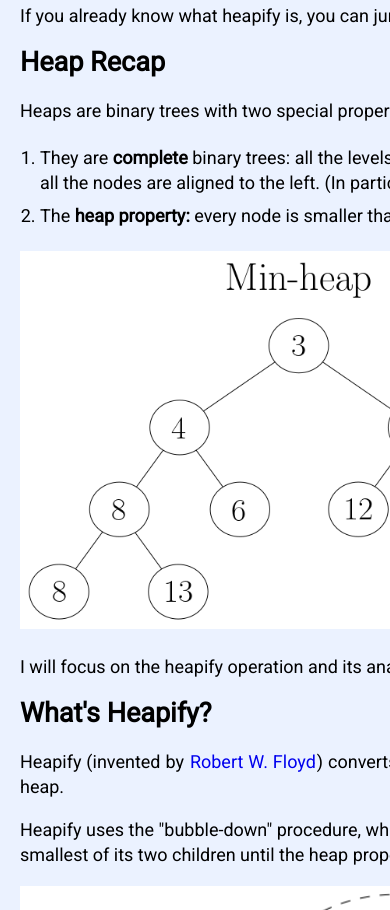
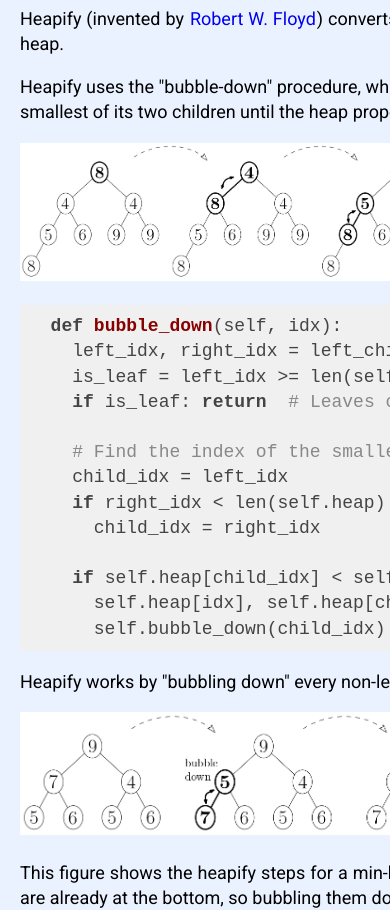
Before and after one commit to nmamano/nmamano-personal-site, a plain HTML site: page blog/heapifyanalysis.html in a window 390 px wide. Shown: the part 1090-2000 px from the top of the page. Drawn offline with Linux system fonts and the light colour scheme.

Commit message:
Blog adjustments

```diff
--- a/blog/heapifyanalysis.html
+++ b/blog/heapifyanalysis.html
@@ -64,7 +64,7 @@
       self.heap[idx], self.heap[child_idx] = self.heap[child_idx], self.heap[idx]
       self.bubble_down(child_idx)</code></pre>
 <p>Heapify works by "bubbling down" every non-leaf (internal) node, from bottom to top:</p>
-<p><img src="heapifyanalysis/steps.png" alt="Heapify steps" /></p>
+<p><img src="heapifyanalysis/steps.png" alt="Heapify steps" width="60%" height="60%" /></p>
 <p>This figure shows the heapify steps for a min-heap. The first tree is the initial state, which doesn't yet have the min-heap property. Leaves are already at the bottom, so bubbling them down has no effect. The next 3 trees show the evolution after bubbling down the two nodes at depth 1 and then the node at depth 0.</p>
 <p>In the array-based heap implementation, <code>heapify()</code> looks like this:</p>
 <pre><code class="hljs py language-py">  <span class="hljs-function"><span class="hljs-keyword">def</span> <span class="hljs-title">heapify</span><span class="hljs-params">(self)</span>:</span>
--- a/css/style.css
+++ b/css/style.css
@@ -692,12 +692,6 @@ nav #links a {
   line-height: 36px;
 }
 
-@media (max-width: 800px) {
-  .blogpostpage img {
-    width: 100%;
-  }
-}
-
 @media (min-width: 801px) {
   .headshot-container {
     display: grid;
```
Also changed, not shown: blog/heapifyanalysis/heapifyanalysis.md (+1 -1 lines).
